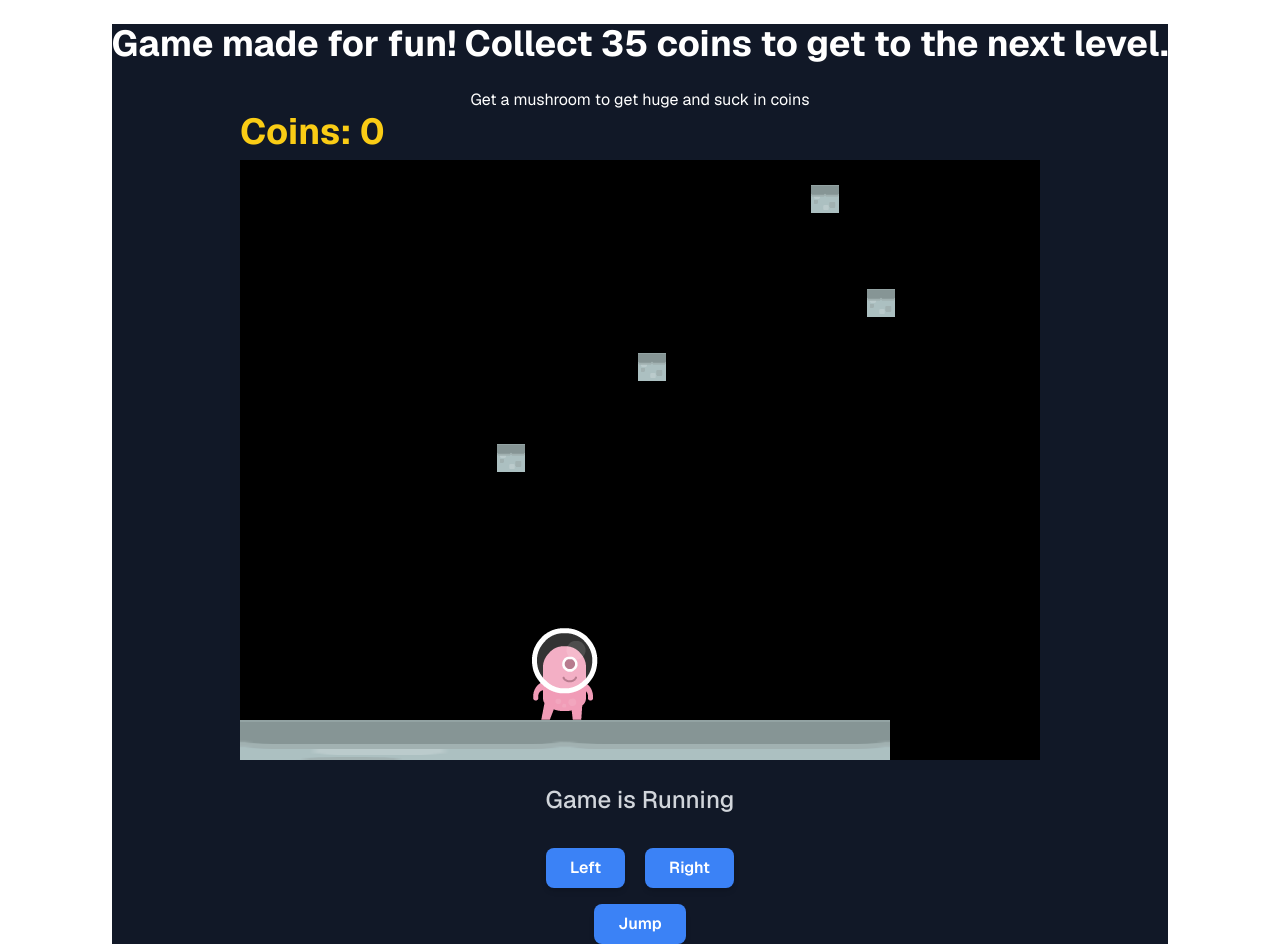
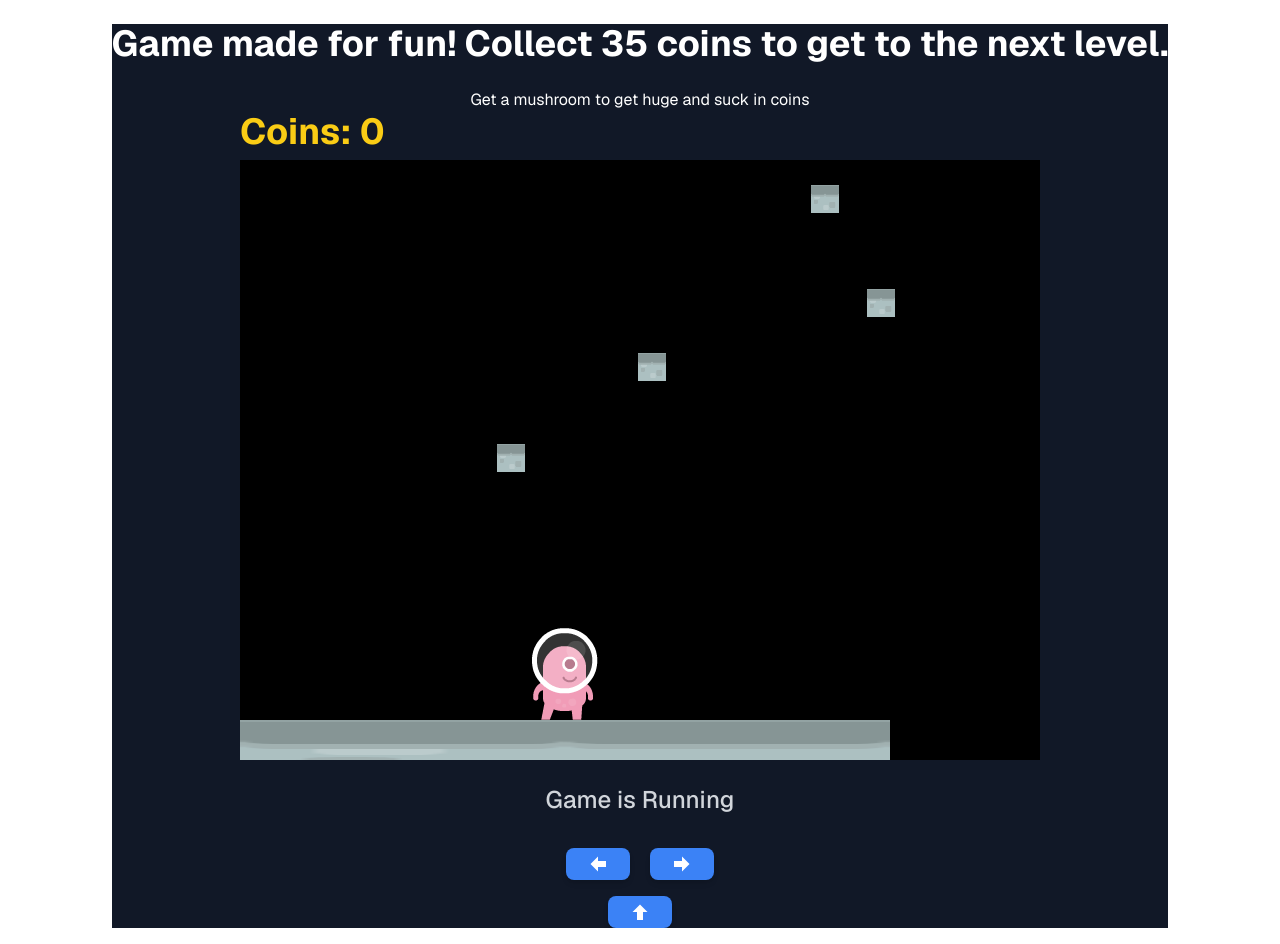
Before and after one commit to Giorgiod91/GameWithPhaser, a Next.js app: page / in a window 1280 px wide. Built offline with nearby package versions, Linux system fonts and the light colour scheme.

Commit message:
added arrows to showcase which button is clicked

```diff
--- a/src/app/components/PhaserGame.tsx
+++ b/src/app/components/PhaserGame.tsx
@@ -2,7 +2,7 @@
 import React, { useEffect, useState } from "react";
 import Phaser, { AUTO } from "phaser";
 import Level2 from "./Level2";
-import { IconName } from "react-icons/go";
+import { ImArrowLeft, ImArrowRight, ImArrowUp } from "react-icons/im";
 
 //::TODO:: Add archievments for the player to collect
 //::TODO:: add scene 1 and scene 2 in a separate file and import them here
@@ -515,7 +515,7 @@ const PhaserGame = () => {
                     : "bg-blue-500 hover:bg-blue-600"
                 }`}
               >
-                Left
+                <ImArrowLeft />
               </button>
               <button
                 className={`rounded-lg px-6 py-2 font-semibold text-white shadow-md transition duration-300 ${
@@ -524,7 +524,7 @@ const PhaserGame = () => {
                     : "bg-blue-500 hover:bg-blue-600"
                 }`}
               >
-                Right
+                <ImArrowRight />
               </button>
             </div>
             <button
@@ -532,7 +532,7 @@ const PhaserGame = () => {
                 jumpIsClicked ? "bg-green-500" : "bg-blue-500 hover:bg-blue-600"
               }`}
             >
-              Jump
+              <ImArrowUp />
             </button>
           </div>
         </div>
```
